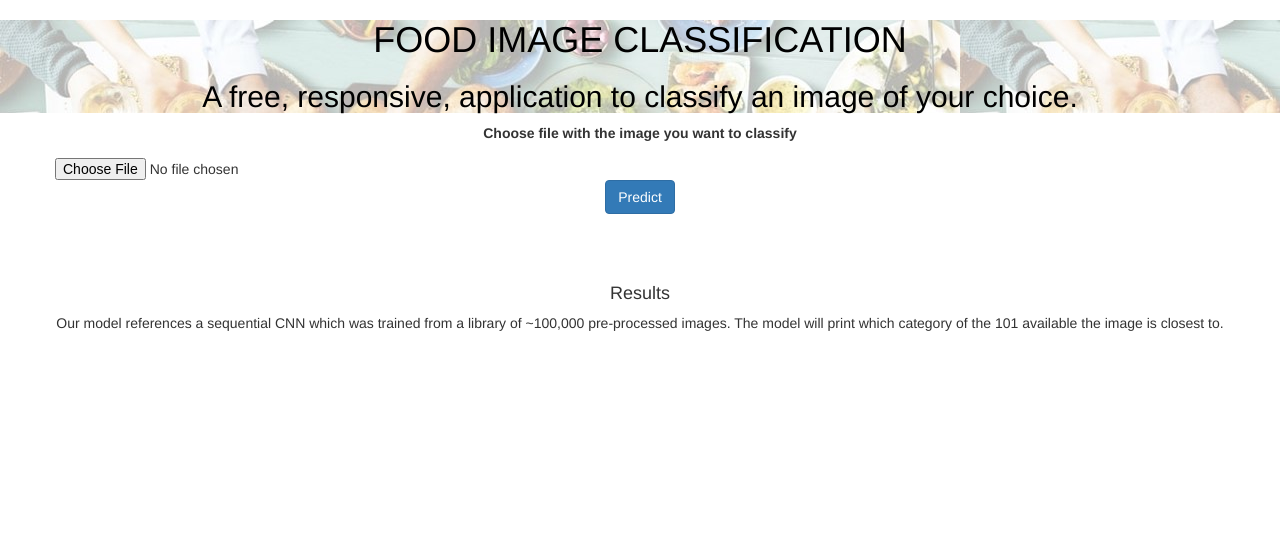
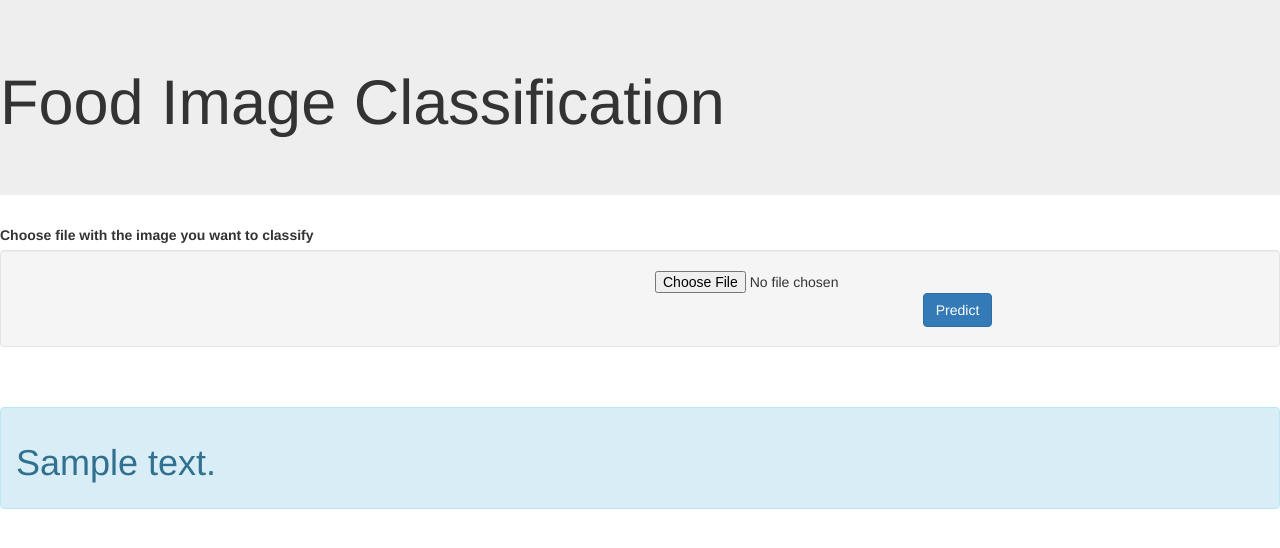
Before and after one commit to StephenKanaski/Food_Classification, a Flask app: template templates/index.html in a window 1280 px wide. Shown: the top 548 px of the page. Run offline with Flask 2, Linux system fonts and the light colour scheme; the template is opened without the code that fills it: most values are stand-ins (such as "Sample title", 1, 10 or a date in 2020); some libraries are stand-ins or nearby versions.

Commit message:
restored index

```diff
--- a/templates/index.html
+++ b/templates/index.html
@@ -18,48 +18,28 @@
 </head>
 
 <body>
-
-  <header id="header-background">
- <div class="mx-auto text-center">
-  <p class="lead font-weight-normal">
-    <h1 class="mx-auto my-0 text-uppercase">Food Image Classification</h1>
-  </p>
-
+ <div class="jumbotron">
+  <h1 class="display-4">Food Image Classification</h1>
+ </div>
  <!-- Main Input For Receiving Query to our ML -->
- <h2 class="text-white-50 mx-auto mt-2 mb-5">A free, responsive, application to classify an image of your choice.</h2>
-</header>
-
-<main>
-<div class="mx-auto text-center">
  <form action="{{ url_for('predict')}}" method="post" enctype="multipart/form-data">
      <label for="file">Choose file with the image you want to classify</label>
-    </p>
-     <div class="container">
+     <div class="well text-center">
+      <div class="col-md-12"></div>
       <div class="row">
-
-        <div class="col-md">
+          <div class="col-md-6">
+            <image id="profileImage"/>
+          </div>
+          <div class="col-md-6">
             <input id="imageUpload" type="file"
             name="file" accept="image/x-png,image/gif,image/jpeg" required="" value="{{
               request.form.filename }}" capture>
-                  <button type="submit" BUTTON ONCLICK="ShowAndHide()" class="btn btn-primary js-scroll-trigger" value="submit">Predict</button>
-        </div>
-        <br>
-        <br>
-        <div id="profile-container" class="col-md">
-          <image id="profileImage"/>
+              <button type="submit" class="btn btn-primary btn-md" value="submit">Predict</button>
           </div>
       </div>
   </div>
-  </div>
-  </main>
 
   </form>
-
-  <div class="featured-text text-center text-lg-left">
-    <h4 class="mx-auto my-0 text-center">Results</h4>
-      <p class="text-black-50 mb-0">
-        Our model references a sequential CNN which was trained from a library of ~100,000 pre-processed images. The model will print which category of the 101 available the image is closest to.
-      </p>
     <script src="https://code.jquery.com/jquery-3.5.1.slim.min.js" integrity="sha384-DfXdz2htPH0lsSSs5nCTpuj/zy4C+OGpamoFVy38MVBnE+IbbVYUew+OrCXaRkfj" crossorigin="anonymous"></script>
     <!-- <script src="https://cdn.jsdelivr.net/npm/bootstrap@4.5.3/dist/js/bootstrap.bundle.min.js" integrity="sha384-ho+j7jyWK8fNQe+A12Hb8AhRq26LrZ/JpcUGGOn+Y7RsweNrtN/tE3MoK7ZeZDyx" crossorigin="anonymous"></script>   -->
     <script>
@@ -81,21 +61,12 @@
 
    <br>
    <br>
-   <div class="bg-light mr-md-3 pt-3 px-3 pt-md-5 px-md-5 text-center overflow-hidden" role="alert">
-    <SCRIPT>
-      function ShowAndHide() {
-          var x = document.getElementById('SectionName');
-          if (x.style.display == 'none') {
-              x.style.display = 'block';
-          } else {
-              x.style.display = 'none';
-          }
-      }
-      </SCRIPT>
-    <DIV ID="SectionName" STYLE="display:none">
-      <h3>The model's best category for the image is {{ prediction_text }}</h3>
+   <div class="alert alert-info" role="alert">
+    <h1 class="display-2">{{ prediction_text }}</h1>
    </div>
-   </div>
+
+
+
  </div>
 
 </body>
```
Also changed, not shown: images/1164.jpg (added), images/15420.jpg (added), images/33485.jpg (added). Lines whose indentation alone changed are shown as unchanged.
